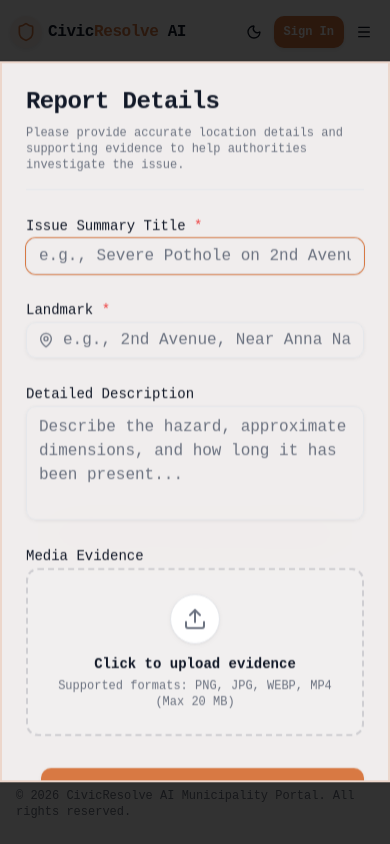
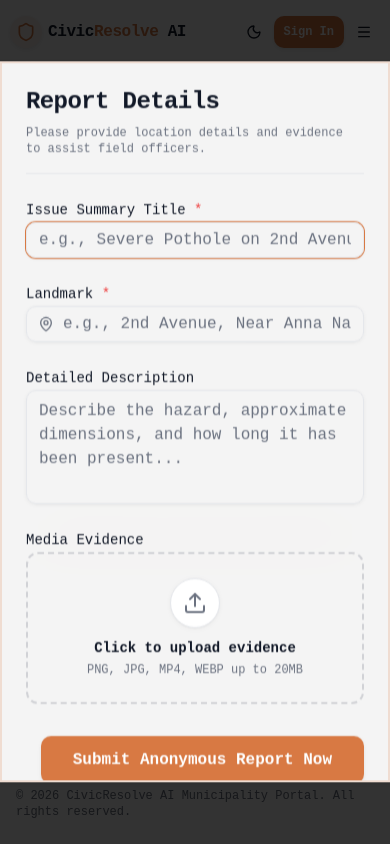
Before and after one commit to devojyotimisra/CivicResolve-AI, a React (Vite) app in the folder Frontend/: page /complaint/anonymous in a window 390 px wide. Both pictures are taken after a click on the button "File Anonymous Report Now". Built offline with nearby package versions, Linux system fonts and the light colour scheme.

Commit message:
Revert "Minor UI changes" (#5)
This reverts commit 86b89685d7e64728d79320c21da23f8dd17f8f56.

Co-authored-by: devojyotimisra <devojyotimisra1@gmail.com>

```diff
--- a/Frontend/index.css
+++ b/Frontend/index.css
@@ -6,7 +6,7 @@
 :root {
   --background: oklch(1.0000 0 0);
   --foreground: oklch(0.2101 0.0318 264.6645);
-  --card: oklch(98.143% 0.00317 15.277);
+  --card: oklch(1.0000 0 0);
   --card-foreground: oklch(0.2101 0.0318 264.6645);
   --popover: oklch(1.0000 0 0);
   --popover-foreground: oklch(0.2101 0.0318 264.6645);
--- a/Frontend/src/pages/general/AnonymousComplaint.jsx
+++ b/Frontend/src/pages/general/AnonymousComplaint.jsx
@@ -88,17 +88,18 @@ export const AnonymousComplaint = () => {
             Report a <span className="text-primary">Civic Hazard</span> Now
           </h1>
           <p className="text-base sm:text-lg text-muted-foreground max-w-xl mx-auto leading-relaxed">
-            Report road hazards, waste issues, or damaged public infrastructure anonymously so the concerned authorities can take action.
+            Submit road hazards, overflowing waste, or broken street lights
+            directly to municipal crews without revealing your identity.
           </p>
         </div>
 
-        <Card className="border-2 shadow-2xl bg-card backdrop-blur-md">
+        <Card className="border-2 shadow-2xl bg-card/90 backdrop-blur-md">
           <CardContent className="p-5 sm:p-6">
             <Button
               type="button"
               size="lg"
               onClick={() => setIsFormModalOpen(true)}
-              className="w-full h-11 px-11 text-lg font-extrabold shadow-xl"
+              className="w-full h-12 px-10 text-lg font-extrabold shadow-xl"
             >
               <span>File Anonymous Report Now</span>
             </Button>
@@ -114,7 +115,8 @@ export const AnonymousComplaint = () => {
                 Report Details
               </DialogTitle>
               <DialogDescription className="text-xs text-muted-foreground text-left">
-                Please provide accurate location details and supporting evidence to help authorities investigate the issue.
+                Please provide location details and evidence to assist field
+                officers.
               </DialogDescription>
             </DialogHeader>
 
@@ -177,7 +179,7 @@ export const AnonymousComplaint = () => {
                         Click to upload evidence
                       </span>
                       <p className="text-xs text-muted-foreground mt-0.5">
-                        Supported formats: PNG, JPG, WEBP, MP4 (Max 20 MB)
+                        PNG, JPG, MP4, WEBP up to 20MB
                       </p>
                     </div>
                     <input
--- a/Frontend/src/pages/general/TrackComplaint.jsx
+++ b/Frontend/src/pages/general/TrackComplaint.jsx
@@ -125,19 +125,19 @@ export const TrackComplaint = () => {
               className="flex flex-col sm:flex-row items-center gap-3"
             >
               <div className="relative w-full">
-                <Search className="absolute left-4 top-3.5 h-5 w-4 text-muted-foreground" />
+                <Search className="absolute left-3.5 top-3.5 h-5 w-5 text-muted-foreground" />
                 <Input
                   type="text"
                   placeholder="Enter Token Code (e.g., CRA-8B2Z9X)"
                   value={tokenInput}
                   onChange={(e) => setTokenInput(e.target.value)}
-                  className="pl-11 h-12 font-serif uppercase text-base tracking-wider font-semibold"
+                  className="pl-11 h-12 font-mono uppercase text-base tracking-wider font-semibold"
                 />
               </div>
               <Button
                 type="submit"
                 size="lg"
-                className="w-full sm:w-auto h-12 px-8 font-serif-bold shrink-0 shadow-lg"
+                className="w-full sm:w-auto h-12 px-8 font-bold shrink-0 shadow-lg"
               >
                 {loading ? "Searching..." : "Track Status"}
               </Button>
```
Also changed, not shown: 1 other file (tests, documents, lock files or other folders).
